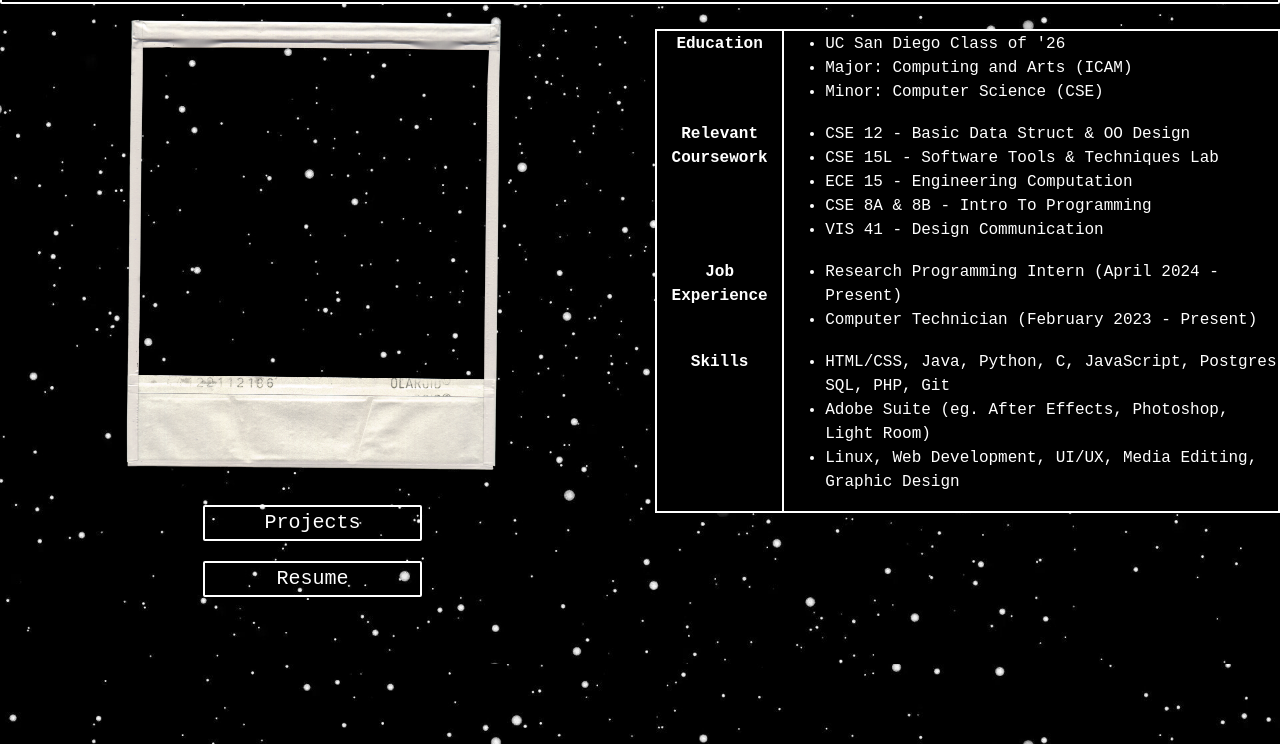
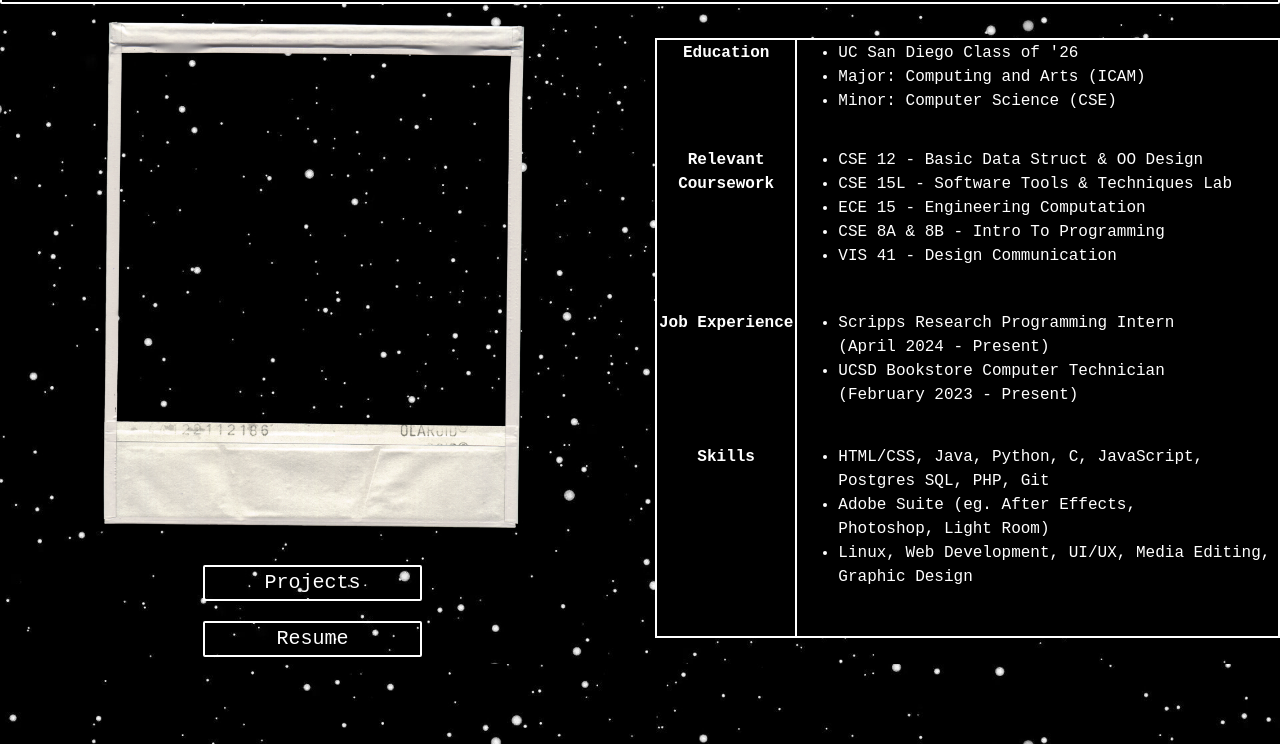
Before and after one commit to angelineplumb/angelineplumb.github.io, a plain HTML site: page index.html in a window 1280 px wide. Shown: the part 56-800 px from the top of the page. Drawn offline with nearby package versions, Linux system fonts and the light colour scheme.

Commit message:
formatting

```diff
--- a/index.html
+++ b/index.html
@@ -1,5 +1,6 @@
 <!DOCTYPE html>
 <html lang="en">
+
 <head>
     <meta charset="UTF-8">
     <meta name="viewport" content="width=device-width, initial-scale=1.0">
@@ -10,6 +11,7 @@
     <link rel="stylesheet" href="https://cdn.jsdelivr.net/npm/bootstrap@4.4.1/dist/css/bootstrap.min.css">
     <link rel="stylesheet" href="style.css">
 </head>
+
 <body>
     <nav class="navbar sticky-top navbar-expand-lg">
         <a class="navbar-brand" href="#">angie plumb.</a>
@@ -25,8 +27,8 @@
         </div>
     </nav>
 
-    <div class="form-group row">
-        <div class="col-sm-6" align="center">
+    <div class="row align-items-center" align="center">
+        <div class="col align-self-center">
             <img src="polaroid.png">
             <div>
                 <button class="button">Projects</button>
@@ -36,15 +38,14 @@
             </div>
         </div>
 
-        <div class="col-sm-6" align="center" >
-            <div class="wrap">
-                <div class="block"></div>
+        <div class="col align-self-center">
+            <div style="text-align: center;">
             <table>
                 <tr>
                     <th>Education</th>
                     <td>
                         <ul>
-                                <li>UC San Diego Class of '26</li>
+                            <li >UC San Diego Class of '26</li>
                             <li>Major: Computing and Arts (ICAM)</li>
                             <li>Minor: Computer Science (CSE)</li>
                         </ul>
@@ -66,8 +67,8 @@
                     <th>Job Experience</th>
                     <td>
                         <ul>
-                                <li>Research Programming Intern (April 2024 - Present)</li>
-                                <li>Computer Technician (February 2023 - Present)</li>
+                            <li>Scripps Research Programming Intern<br>(April 2024 - Present)</li>
+                            <li>UCSD Bookstore Computer Technician<br>(February 2023 - Present)</li>
                         </ul>
                     </td>
                 </tr>
@@ -75,15 +76,33 @@
                     <th>Skills</th>
                     <td>
                         <ul>
-                                <li>HTML/CSS, Java, Python, C, JavaScript, Postgres SQL, PHP, Git</li>
-                                <li>Adobe Suite (eg. After Effects, Photoshop, Light Room)</li>
-                                <li>Linux, Web Development, UI/UX, Media Editing, Graphic Design</li>
+                            <li>HTML/CSS, Java, Python, C, JavaScript, <br>Postgres SQL, PHP, Git</li>
+                            <li>Adobe Suite (eg. After Effects, <br>Photoshop, Light Room)</li>
+                            <li>Linux, Web Development, UI/UX, Media Editing, <br>Graphic Design</li>
                         </ul>
                     </td>
                 </tr>
             </table>
             </div>
         </div>
+        <!--
+        <div class="col-sm-3 right-hand" align="center">
+            <h4>Strengths</h5>
+            <div>
+                <h6>Eager To Learn</h6>
+                <p>I'm very excited to continue learning new skills and enhancing my talents. I am constantly trying to improve what I can do and growth is essential to my motivations. While working with me, I encourage criticism and never turn down an opportunity to learn. </p>
+            </div>
+            <div>
+                <h6>Dedicated</h6>
+                <p>I put all of myself into everything I do. I want to be proud of what I put into the world and have a sense of responsibility to make pieces that are of quality.</p>
+            </div>
+            <div>
+                <h6>Attentive</h6>
+                <p>I take pride in being detail oriented when it comes to my work. Intentionality is everything and I strive to make every letter, pixel, space, etc. mean something. I spend a great deal of time ensuring symmetry and visual satisfaction when it is relevant to the work at hand.</p>
+            </div>
+        </div>
+        -->
     </div>
 </body>
+
 </html>
--- a/style.css
+++ b/style.css
@@ -25,12 +25,12 @@ nav{
     color: grey;
 }
 
-.active:hover{
+.active{
     color: green;
 }
 
-.active{
-    color: greenyellow;
+.active:hover{
+    color: #414E3C;
 }
 
 .navbar-brand{
@@ -44,15 +44,24 @@ nav{
 
 
 table {
-    width: 100%;
-    height: 100%;
+    width:100%;
+    height: auto;
     background: black;
     border: 2px solid white;
-    transition: all 0.3s ease;
     font-family: 'Courier New', Courier, monospace;
-    z-index: 2;
-    margin-top: 25px;
+    margin: 0 auto;
+    margin-top: 15px;
+    min-width: 500px;
+    min-height: 600px;
+
 }
+
+tr:hover{
+    background-color:darkslategray;
+    border: 2px solid black;
+    font-size: 105%;
+}
+
 
 th {
     text-align: center;
@@ -60,9 +69,12 @@ th {
     border-right: 2px solid white;
 }
 
-table:hover {
-    transform: translate(-15px, 15px);
+td{
+    display: inline-block;
+    text-align: left;
+    width: 100%;
 }
+
 
 .button {
     background-color: transparent;
@@ -87,12 +99,37 @@ table:hover {
 
 img {
     height: auto;
-    width: 75%;
-    max-width: 400px;
+    width: 100%;
+    max-width: 450px;
+    min-width: 345px;
 }
 
-.form-group {
+.row {
     display: flex;
+    flex-wrap: nowrap;
     justify-content: center;
-    align-items: flex-start;
+    align-items: center;
 }
+
+.col {
+    flex: 1 1 50%;
+    box-sizing: border-box;
+    justify-content: center;
+    align-items: center;
+}
+
+@media (max-width: 875px) {
+    .row {
+        flex-wrap: wrap;
+    }
+
+    .col {
+        flex: 1 1 100%;
+    }
+
+    table{
+        max-width: fit-content;
+        margin: 0 auto;
+        margin-top: 25px;
+    }
+}
```
Lines whose indentation alone changed are shown as unchanged.
